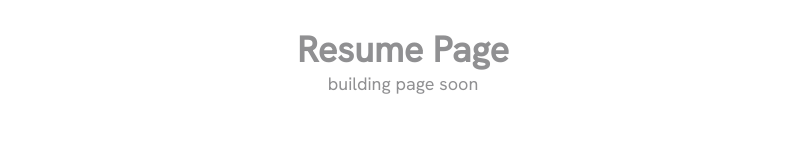
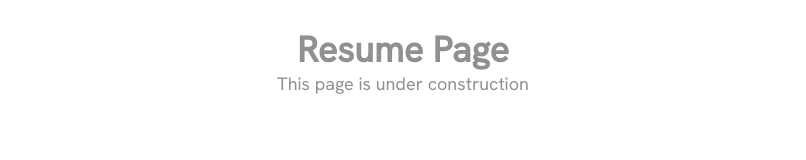
Before and after one commit to pritamdev-bit/minimal-portfolio, a Next.js app: page /resume in a window 1280 px wide. Shown: the part 238-398 px from the top of the page, without its empty margins (237-1043 px from the left). Built offline with nearby package versions, Linux system fonts and the light colour scheme; no server answers.

Commit message:
added resume

```diff
--- a/app/resume/page.jsx
+++ b/app/resume/page.jsx
@@ -4,7 +4,7 @@ const page = () => {
   return (
     <div className='p-4 text-center min-h-[55vh]'>
       <h1 className='text-4xl font-bold mt-[20vh]'>Resume Page</h1>
-      <p className='text-lg'>building page soon</p>
+      <p className='text-lg'>This page is under construction</p>
     </div>
   )
 }
--- /dev/null
+++ b/middleware.js
@@ -0,0 +1,11 @@
+import { NextResponse } from 'next/server'
+
+// This function can be marked `async` if using `await` inside
+export function middleware(request) {
+  return NextResponse.redirect(new URL('https://drive.google.com/file/d/1bkeNzosmy3rkwn1r0kM50M8kQ4LJOHUZ/view?usp=sharing', request.url))
+}
+
+// See "Matching Paths" below to learn more
+export const config = {
+  matcher: '/resume',
+}
```
